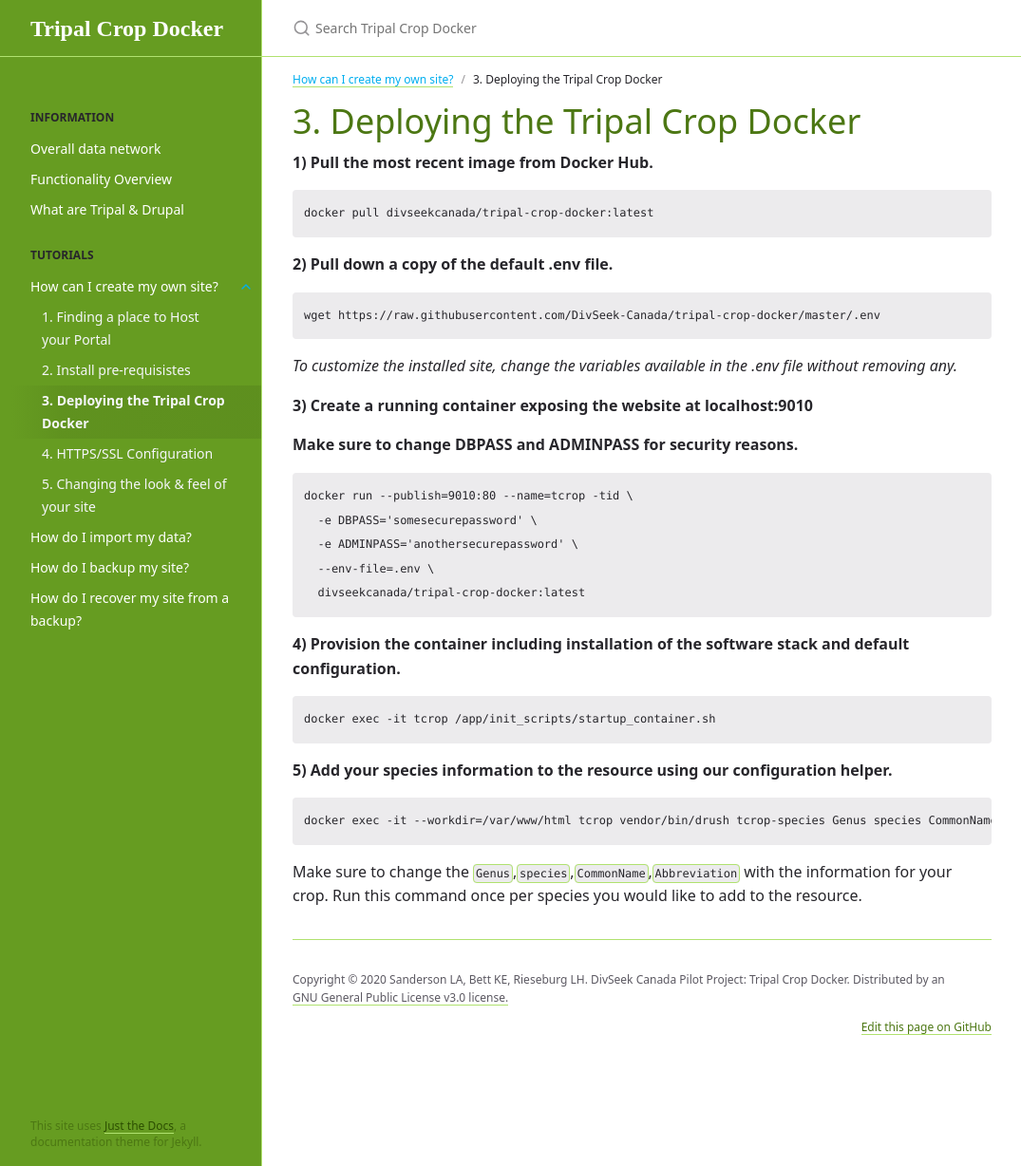
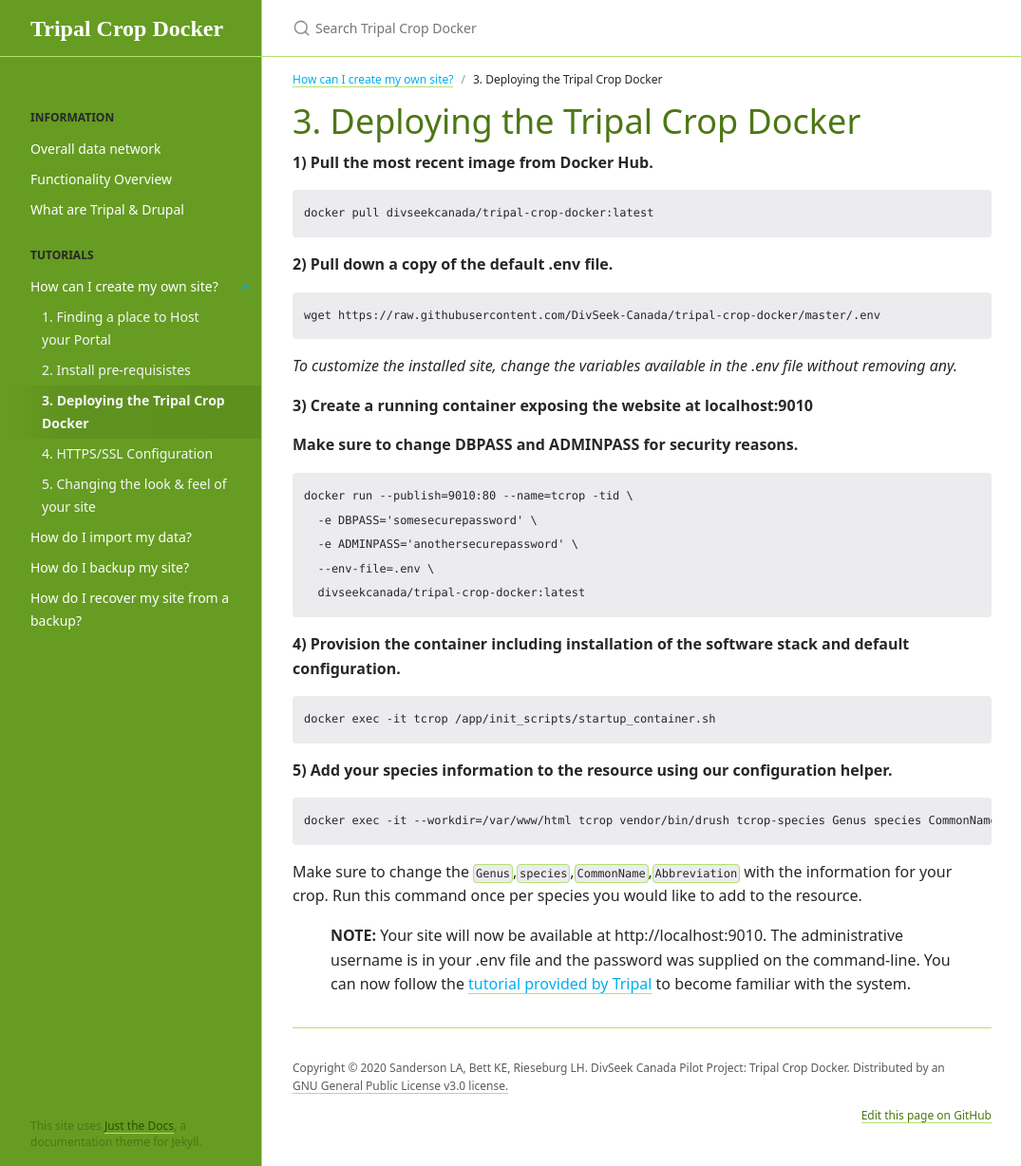
Before and after one commit to DivSeek-Canada/tripal-crop-docker, a Jekyll site: the page built from _tutorials/create-site/deployment.md, in a window 1280 px wide and 1228 px high. Shown: the whole window at 95% size, without its empty margins (96-1171 px from the left). Built offline with Jekyll 4.4.1, drawn with Linux system fonts in a browser that asks for light colours.

Commit message:
Add link to Tripal Tutorial.

````diff
--- a/_tutorials/create-site/deployment.md
+++ b/_tutorials/create-site/deployment.md
@@ -46,3 +46,7 @@ docker exec -it --workdir=/var/www/html tcrop vendor/bin/drush tcrop-species Gen
 ```
 
 Make sure to change the `Genus`,`species`,`CommonName`,`Abbreviation` with the information for your crop. Run this command once per species you would like to add to the resource.
+
+> **NOTE:**
+> Your site will now be available at http://localhost:9010. The administrative username is in your .env file and the password was supplied on the command-line. You can now follow the [tutorial provided by Tripal](https://tripal.readthedocs.io/en/latest/user_guide/drupal_overview.html) to become familiar with the system.
+{: note }
````
